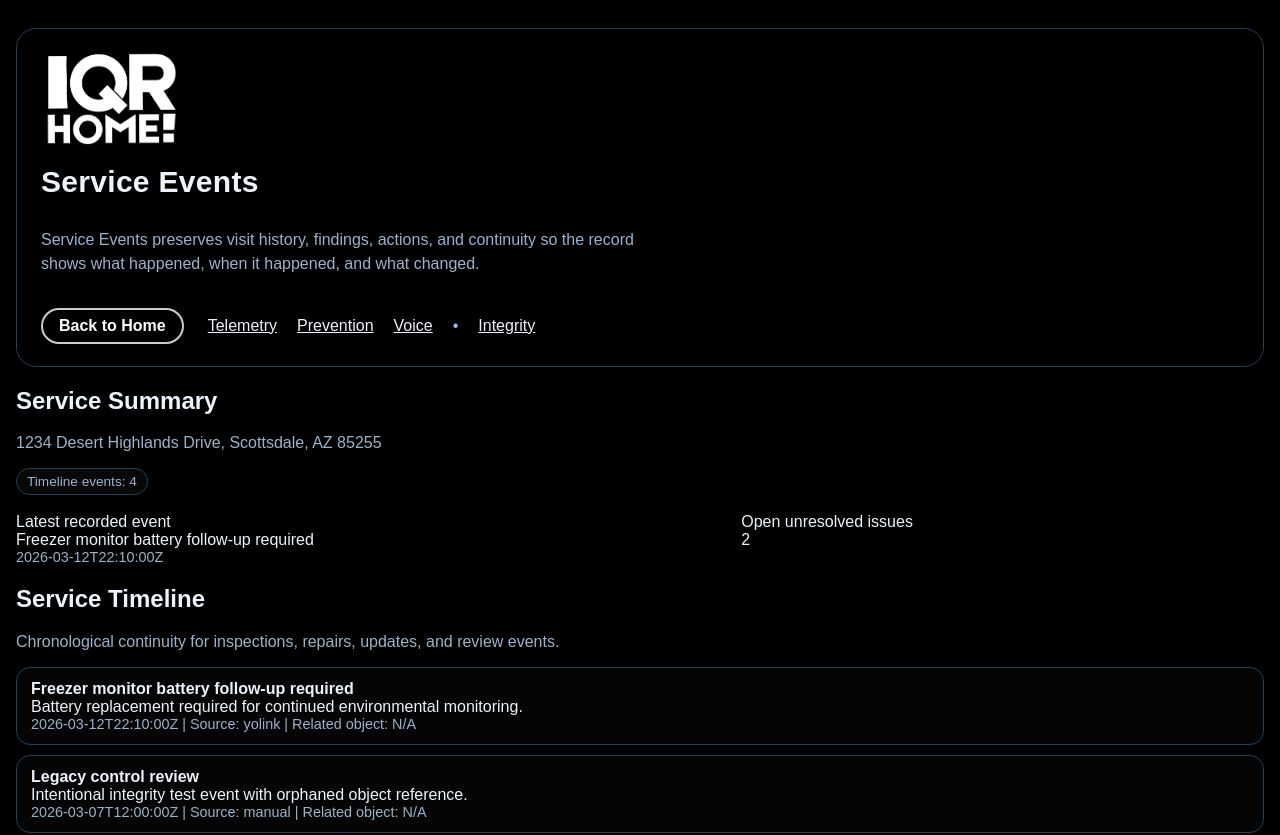
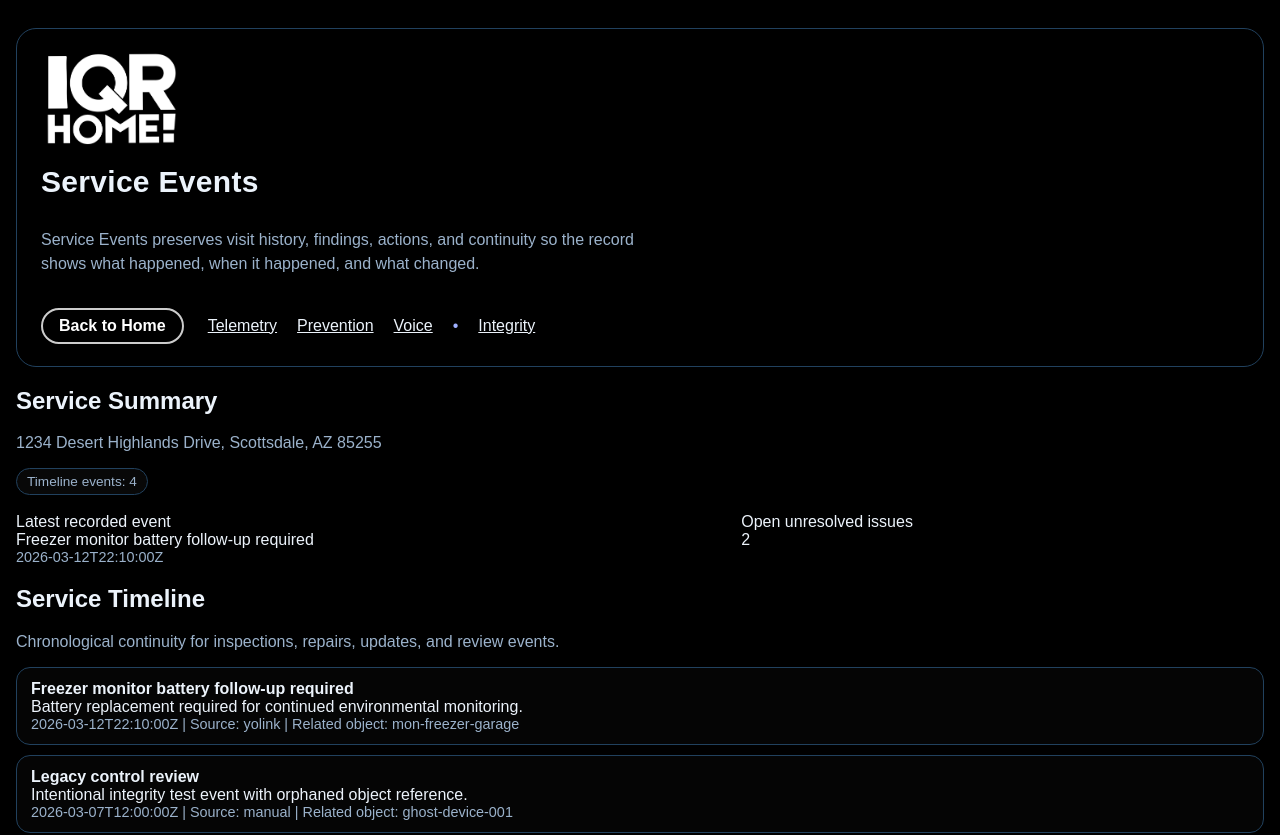
Before and after one commit to prodesign-rqr/iqr-home, a Next.js app: page /service-events in a window 1280 px wide. Shown: the top 835 px of the page. Built offline with nearby package versions, Linux system fonts and the light colour scheme.

Commit message:
Fix service events type error

```diff
--- a/src/app/service-events/page.tsx
+++ b/src/app/service-events/page.tsx
@@ -95,7 +95,7 @@ export default function ServiceEventsPage() {
                 <strong>{event.title}</strong>
                 <div>{event.description}</div>
                 <div className="muted small">
-                  {event.eventAt} | Source: {event.source} | Related object: {event.relatedObjectId ?? "N/A"}
+                  {event.eventAt} | Source: {event.source} | Related object: {event.relatedObjectIds ?? "N/A"}
                 </div>
               </div>
             ))}
```
